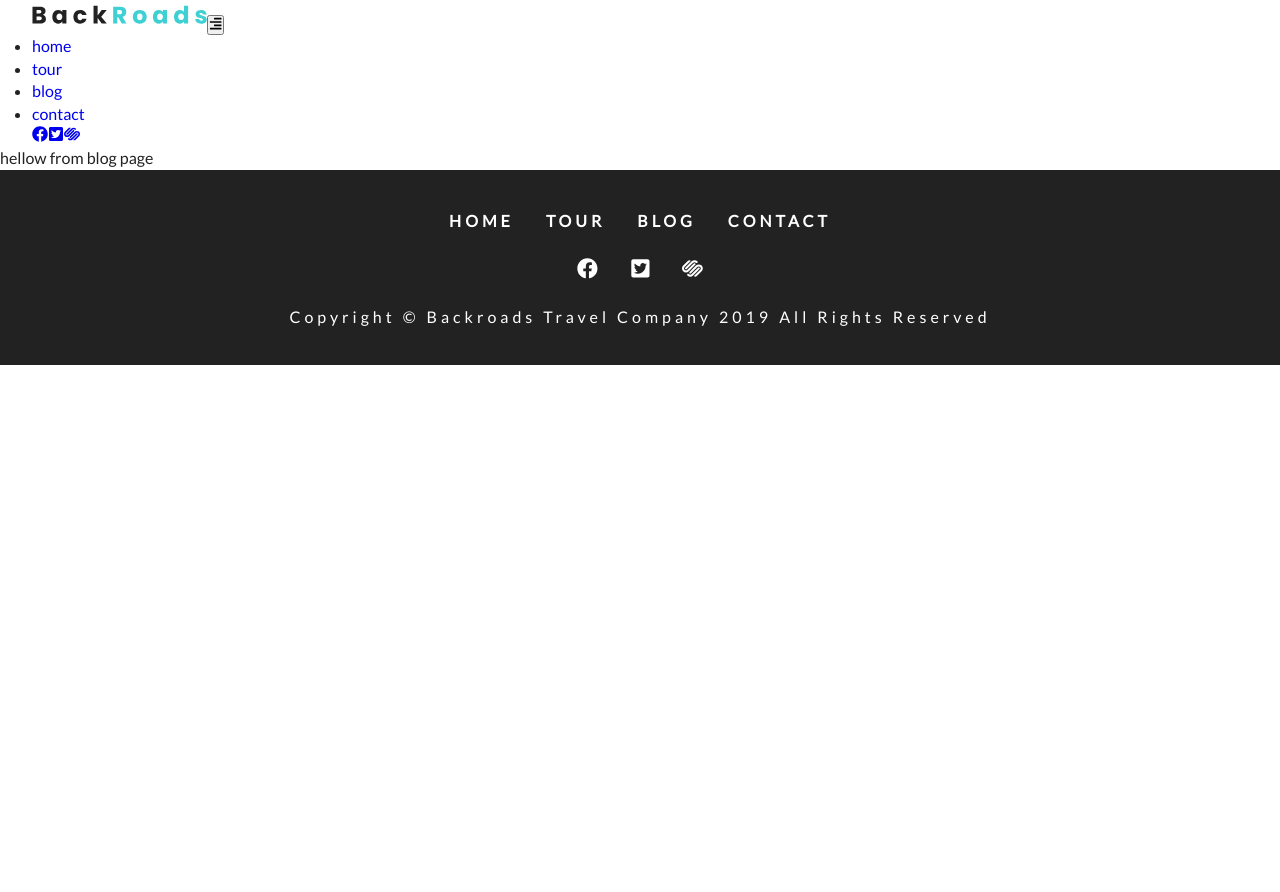
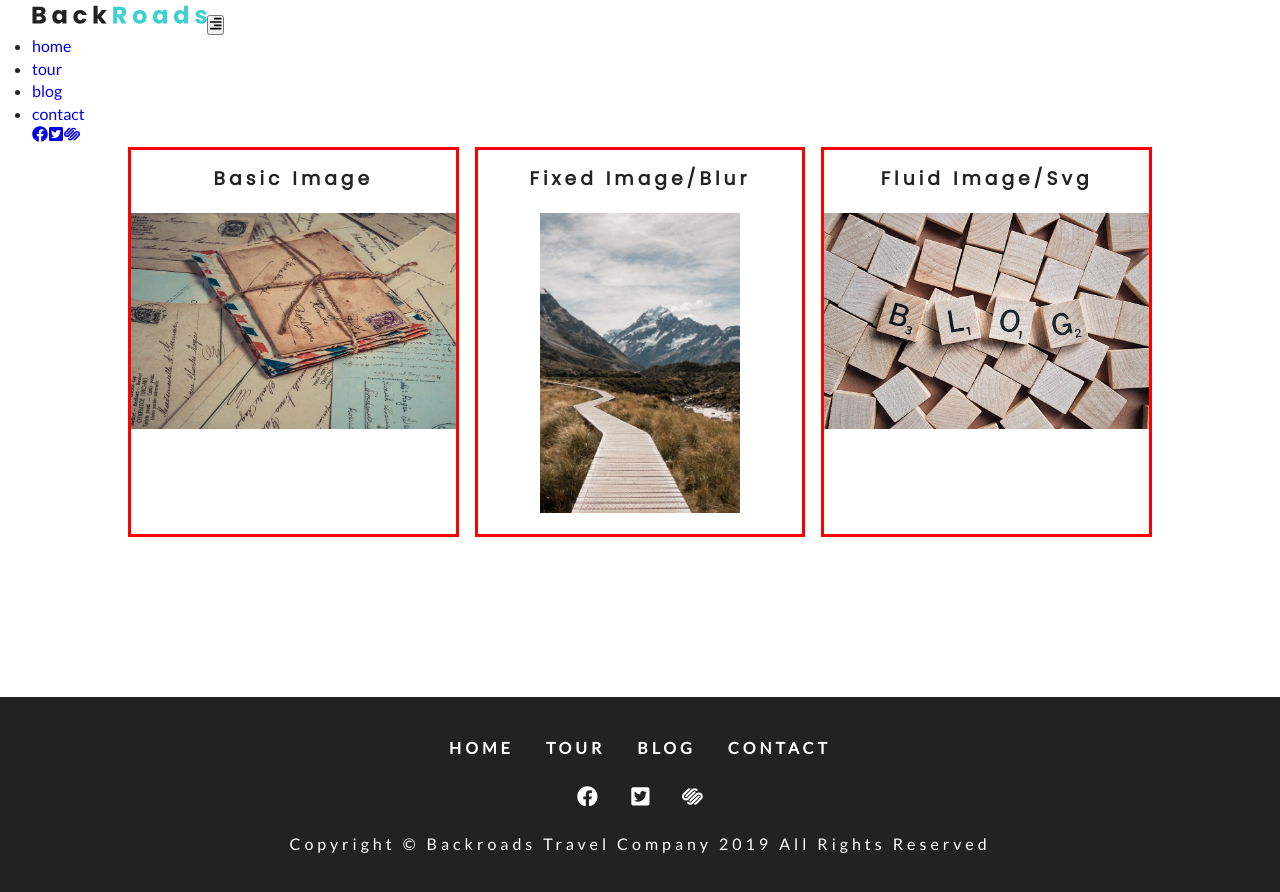
Before and after one commit to devon-the-developer/backroads-project, a Gatsby site: page /blog in a window 1280 px wide. Before the commit the page ends 800 px from the top, so only its background shows below. Built offline with nearby package versions, Linux system fonts and the light colour scheme; Gatsby itself is replaced by a stand-in of ours.

Commit message:
start working with gatsby-image

```diff
--- a/gatsby-config.js
+++ b/gatsby-config.js
@@ -20,5 +20,8 @@ module.exports = {
             },
         },
 
-        `gatsby-plugin-styled-components`]
+        `gatsby-plugin-styled-components`,
+        `gatsby-transformer-sharp`,
+        `gatsby-plugin-sharp`
+    ]
 }
--- a/package.json
+++ b/package.json
@@ -15,8 +15,11 @@
   "dependencies": {
     "babel-plugin-styled-components": "^1.10.6",
     "gatsby": "^2.13.6",
+    "gatsby-image": "^2.2.4",
+    "gatsby-plugin-sharp": "^2.2.3",
     "gatsby-plugin-styled-components": "^3.1.0",
     "gatsby-source-filesystem": "^2.1.2",
+    "gatsby-transformer-sharp": "^2.2.1",
     "react": "^16.8.6",
     "react-dom": "^16.8.6",
     "react-icons": "^3.7.0",
--- /dev/null
+++ b/src/examples/Images.js
@@ -0,0 +1,65 @@
+import React from 'react'
+import { graphql, useStaticQuery } from 'gatsby'
+import styled from 'styled-components'
+import img from '../images/connectBcg.jpeg'
+import Img from 'gatsby-image'
+
+const getImages = graphql`
+{
+  fixed:file(relativePath:{eq:"defaultBcg.jpeg"}){
+    childImageSharp{
+      fixed(width:200,height:300, grayscale: true){
+        ...GatsbyImageSharpFixed
+      }
+    }
+  }
+  fluid:file(relativePath:{eq:"blogBcg.jpeg"}){
+    childImageSharp{
+      fluid{
+        ...GatsbyImageSharpFluid_tracedSVG
+      }
+    }
+  }
+}
+`
+
+const Images = () => {
+    const {fixed, fluid} = useStaticQuery(getImages)
+    return (
+        <Wrapper>
+            <article>
+                <h3>Basic Image</h3>
+                <img src={img} className="basic" alt="basic" />
+            </article>
+            <article>
+                <h3>Fixed image/blur</h3>
+                <Img fixed={fixed.childImageSharp.fixed} alt=" fixed gatsby"/>
+            </article>
+            <article>
+                <h3>Fluid image/svg</h3>
+                <Img fluid={fluid.childImageSharp.fluid}/>
+            </article>
+        </Wrapper>
+    )
+}
+
+const Wrapper = styled.div`
+    text-align: center;
+    text-transform: capitalize;
+    width: 80vw;
+    margin: 0 auto 10rem auto;
+    article{
+        border: 3px solid red;
+        padding: 1rem 0;
+    }
+    .basic{
+        width: 100%;
+    }
+    @media (min-width:992px){
+        display: grid;
+        grid-template-columns: 1fr 1fr 1fr;
+        grid-column-gap: 1rem;
+    }
+`
+
+export default Images
--- a/src/pages/blog.js
+++ b/src/pages/blog.js
@@ -1,11 +1,12 @@
 import React, { Component } from 'react'
 import Layout from '../components/Layout'
+import Images from '../examples/Images'
 
 export default class blog extends Component {
     render() {
         return (
             <Layout>
-                hellow from blog page
+                <Images />
             </Layout>
         )
     }
```
Also changed, not shown: 1 other file.
